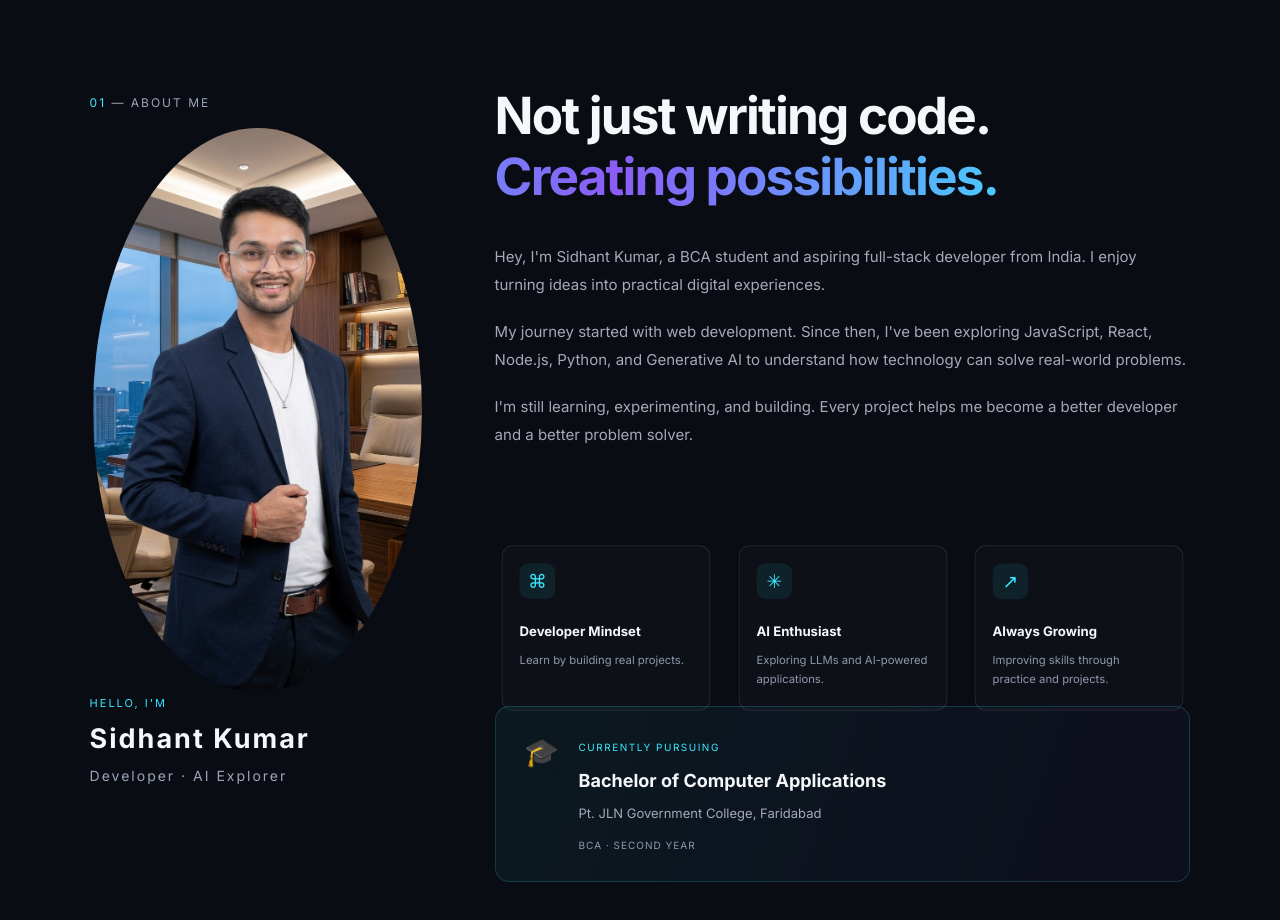
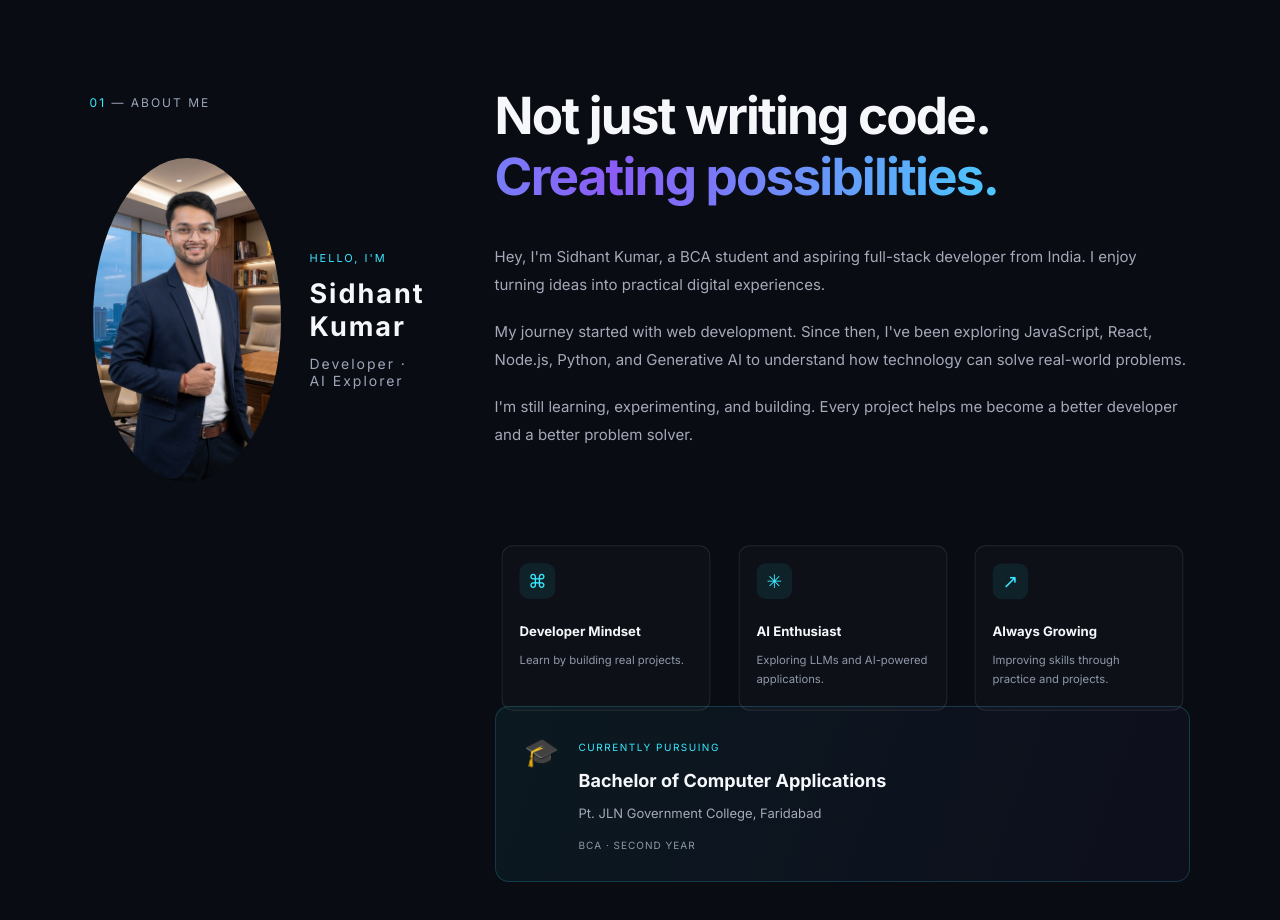
Before and after one commit to sidhantmod-1025/my-personal-portfolio, a React (Vite) app: page / in a window 1280 px wide. Shown: the part 740-1660 px from the top of the page. Built offline with nearby package versions, Linux system fonts and the light colour scheme.

Commit message:
fir error

```diff
--- a/src/components/About.css
+++ b/src/components/About.css
@@ -332,12 +332,13 @@
    PERSONAL PROFILE PHOTO
 ========================================= */
 
-  .about-profile-photo {
+  .about-profile {
   display: flex;
   align-items: center;
-  gap: 30px;
-  margin-top: 55px;
+  gap: 25px;
+  margin-top: 30px;
 }
+
 
 .profile-image {
   width: 100%;
```
Also changed, not shown: vite.config.js (+4 -5 lines).
